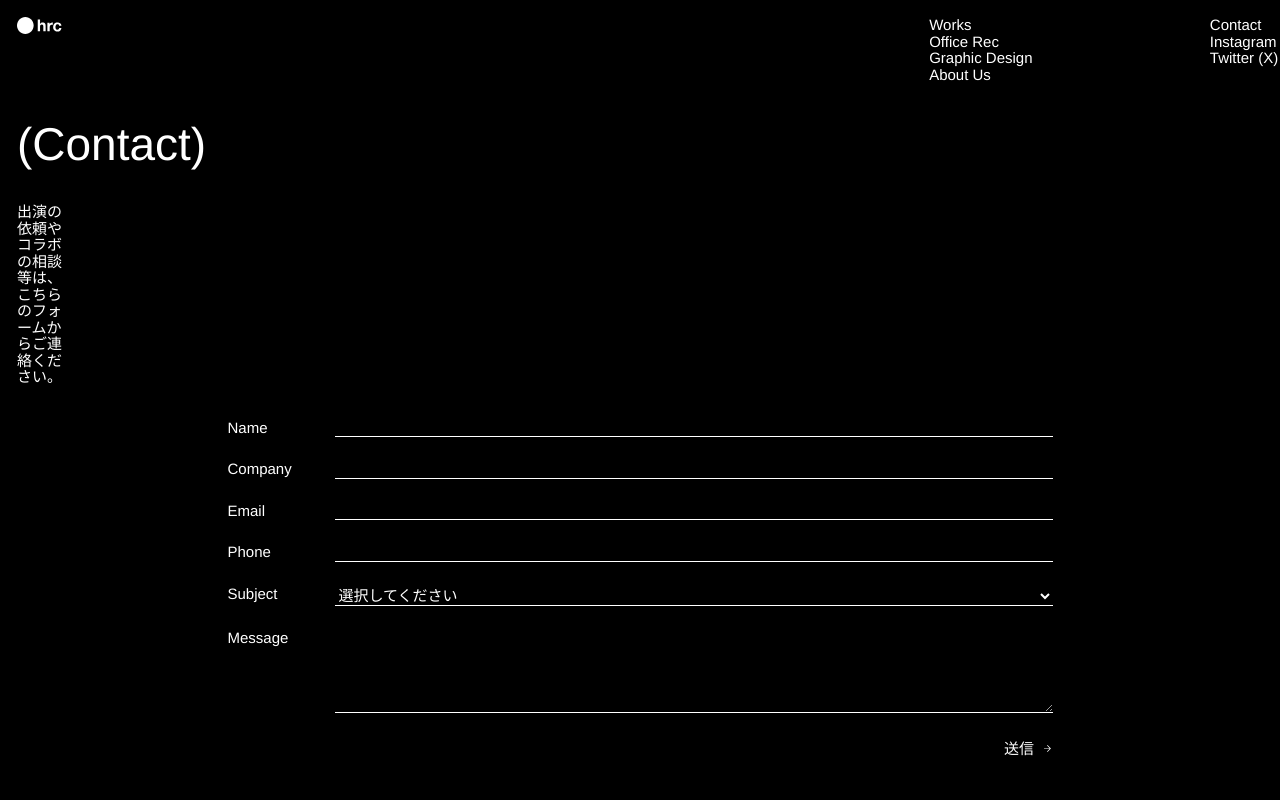
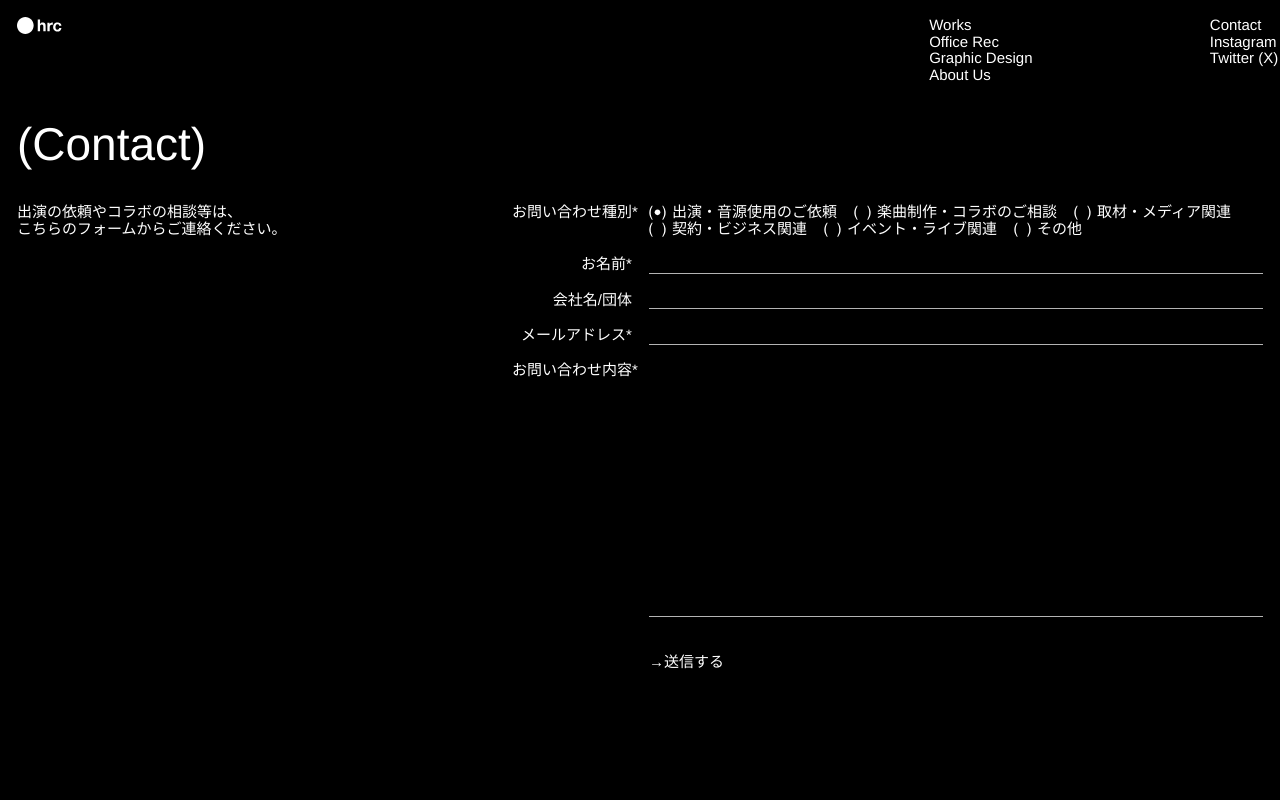
Before and after one commit to jongryonglee/hrc-website, a Next.js app: page /contact in a window 1280 px wide. Shown: the top 800 px of the page. Built offline with nearby package versions, Linux system fonts and the light colour scheme.

Commit message:
contact page fixed

```diff
--- a/app/components/TopFooter.tsx
+++ b/app/components/TopFooter.tsx
@@ -55,7 +55,7 @@ export const TopFooter = () => {
         {/* サブナビ */}
         <div className="col-start-8 md:col-span-1 flex items-start md:[grid-row:span_7]">
           <div className="text-left">
-            <Link href="mailto:contact@hrc.com" className="hover:opacity-70 transition-opacity">
+            <Link href="/contact" className="hover:opacity-70 transition-opacity">
               <p>Contact</p>
             </Link>
             <a
--- a/app/contact/page.tsx
+++ b/app/contact/page.tsx
@@ -1,9 +1,10 @@
 "use client";
 
-import Image from "next/image";
-import { useMemo, useState } from "react";
+import { useState } from "react";
 import { Header } from "../components/Header";
 import { Footer } from "../components/Footer";
+import Link from "next/link";
+import Image from "next/image";
 
 type ContactFormState = {
   name: string;
@@ -21,277 +22,328 @@ const initialState: ContactFormState = {
   company: "",
   email: "",
   phone: "",
-  subject: "",
+  subject: "performance",
   message: "",
 };
-
-const subjectOptions = [
-  { value: "", label: "選択してください" },
-  { value: "project", label: "制作依頼" },
-  { value: "consulting", label: "ご相談" },
-  { value: "press", label: "取材・メディア" },
-  { value: "other", label: "その他" },
-];
 
 const emailPattern = /^[^\s@]+@[^\s@]+\.[^\s@]+$/;
 
 export default function ContactPage() {
-  const [form, setForm] = useState<ContactFormState>(initialState);
+  const [formState, setFormState] = useState<ContactFormState>(initialState);
   const [errors, setErrors] = useState<ContactFormErrors>({});
   const [isSubmitted, setIsSubmitted] = useState(false);
-  const [isSubmitting, setIsSubmitting] = useState(false);
 
-  const hasErrors = useMemo(() => Object.keys(errors).length > 0, [errors]);
-
-  const updateField = (key: keyof ContactFormState, value: string) => {
-    setForm((prev) => ({ ...prev, [key]: value }));
-    if (errors[key]) {
-      setErrors((prev) => ({ ...prev, [key]: undefined }));
-    }
+  const handleChange = (
+    event: React.ChangeEvent<HTMLInputElement | HTMLTextAreaElement>
+  ) => {
+    const { name, value } = event.target;
+    setFormState((prev) => ({ ...prev, [name]: value }));
   };
 
-  const validate = (values: ContactFormState) => {
+  const handleSubmit = (event: React.FormEvent<HTMLFormElement>) => {
+    event.preventDefault();
     const nextErrors: ContactFormErrors = {};
 
-    if (!values.name.trim()) {
-      nextErrors.name = "お名前を入力してください。";
+    if (!formState.subject) {
+      nextErrors.subject = "required";
+    }
+    if (!formState.name.trim()) {
+      nextErrors.name = "required";
+    }
+    if (!formState.email.trim()) {
+      nextErrors.email = "required";
+    } else if (!emailPattern.test(formState.email)) {
+      nextErrors.email = "format";
+    }
+    if (!formState.message.trim()) {
+      nextErrors.message = "required";
     }
 
-    if (!values.email.trim()) {
-      nextErrors.email = "メールアドレスを入力してください。";
-    } else if (!emailPattern.test(values.email)) {
-      nextErrors.email = "メールアドレスの形式が正しくありません。";
-    }
-
-    if (!values.subject) {
-      nextErrors.subject = "お問い合わせ内容を選択してください。";
-    }
-
-    if (!values.message.trim()) {
-      nextErrors.message = "お問い合わせ内容を入力してください。";
-    }
-
-    return nextErrors;
-  };
-
-  const handleSubmit = async (event: React.FormEvent<HTMLFormElement>) => {
-    event.preventDefault();
-    const nextErrors = validate(form);
     setErrors(nextErrors);
-
     if (Object.keys(nextErrors).length > 0) {
       return;
     }
-
-    setIsSubmitting(true);
-    await new Promise((resolve) => setTimeout(resolve, 500));
-    setIsSubmitting(false);
     setIsSubmitted(true);
   };
 
-  const handleReset = () => {
-    setForm(initialState);
-    setErrors({});
-    setIsSubmitted(false);
-  };
+  const getInputClass = (hasError: boolean) =>
+    [
+      "w-full bg-transparent border-b pb-[1px] focus:outline-none",
+      hasError ? "border-red-500 focus:border-red-500" : "border-white/70 focus:border-white",
+    ].join(" ");
 
   return (
-    <div className="flex min-h-full flex-col">
+    <div className="flex min-h-full flex-col flex-1">
       <Header />
 
       <section>
         <div className="layout-grid">
-          <div className="grid-full [grid-row:span_5]">
+          <div className="grid-full [grid-row:span_4] md:[grid-row:span_5]">
             <h1>(Contact)</h1>
           </div>
-          <div className="flex flex-row items-start gap-x-[17px] mt-[30px] md:mt-[0px]">
-          <div className="flex-4 md:flex-5 space-y-[15px] md:space-y-[34px]">出演の依頼やコラボの相談等は、<br  />
-          こちらのフォームからご連絡ください。</div>
-          </div>
-        </div>
-      </section>
 
-      <section className="mt-[34px]">
-        <div className="layout-grid">
-          <div className="col-span-9 md:col-span-12 md:col-start-4">
-            {isSubmitted ? (
-              <div className="space-y-[17px] md:space-y-[24px]">
-                <div className="space-y-[8px]">
-                  <p>送信が完了しました。</p>
-                  <p>お問い合わせありがとうございます。内容を確認のうえご連絡いたします。</p>
+          {isSubmitted ? (
+            <div className="grid-full mt-[0px] md:mt-[0px]">
+              <p>Thank you!</p>
+              <p>内容を確認のうえ、追って連絡させていただきます。</p>
+              <Link href="/" className="flex w-fit items-center hover:opacity-70 transition-opacity mt-[15px] md:mt-[px]">
+                <Image src="/arrow-right.svg" alt="" width={17} height={17} />
+                <span>Back to top</span>
+              </Link>
+            </div>
+
+          ) : (
+            <div className="grid-full mt-[0px] whitespace-nowrap">
+              <div className="flex flex-col md:flex-row items-start gap-x-[10px] md:gap-x-[17px]">
+                <div className="flex-4 md:flex-7 space-y-[15px] mb-[30px] md:mb-[0px] md:space-y-[34px]">
+                  <p>出演の依頼やコラボの相談等は、<br />こちらのフォームからご連絡ください。</p>
                 </div>
-                <button
-                  type="button"
-                  onClick={handleReset}
-                  className="inline-flex items-center gap-2 hover:opacity-70 transition-opacity"
+                <form
+                  className="flex-1 md:flex-11 text-[14px] leading-[1.1] md:text-[15px] space-y-[15px] md:space-y-[17px] ml-[calc((100%-80px)/9)] md:ml-0"
+                  onSubmit={handleSubmit}
+                  noValidate
                 >
-                  <span>フォームに戻る</span>
-                  <Image src="/arrow-right.svg" alt="" width={11} height={11} />
-                </button>
-              </div>
-            ) : (
-              <form onSubmit={handleSubmit} className="space-y-[20px] md:space-y-[24px]">
-                {hasErrors && (
-                  <p className="text-[12px] text-red-600">
-                    入力内容をご確認ください。
-                  </p>
-                )}
+                <div className="flex items-start gap-x-[10px] md:gap-x-[17px]">
+                  <label className="w-[120px] shrink-0 text-right">
+                    お問い合わせ種別
+                    <span className={errors.subject ? "text-red-500" : "text-white"}>*</span>
+                  </label>
+                  <div className="flex-1">
+                    <div className="flex flex-wrap gap-x-[10px] md:gap-x-[17px] whitespace-nowrap">
+                      <label className="flex w-full md:w-auto items-center gap-x-[6px]">
+                        <input
+                          type="radio"
+                          name="subject"
+                          value="performance"
+                          className="peer sr-only"
+                          checked={formState.subject === "performance"}
+                          onChange={handleChange}
+                        />
+                        <img
+                          src="/icon/empty.svg"
+                          alt=""
+                          aria-hidden="true"
+                          className="inline-block h-[17px] w-[17px] peer-checked:hidden"
+                        />
+                        <img
+                          src="/icon/fulled.svg"
+                          alt=""
+                          aria-hidden="true"
+                          className="hidden h-[17px] w-[17px] peer-checked:inline-block"
+                        />
+                        出演・音源使用のご依頼
+                      </label>
+                      <label className="flex w-full md:w-auto items-center gap-x-[6px]">
+                        <input
+                          type="radio"
+                          name="subject"
+                          value="collab"
+                          className="peer sr-only"
+                          checked={formState.subject === "collab"}
+                          onChange={handleChange}
+                        />
+                        <img
+                          src="/icon/empty.svg"
+                          alt=""
+                          aria-hidden="true"
+                          className="inline-block h-[17px] w-[17px] peer-checked:hidden"
+                        />
+                        <img
+                          src="/icon/fulled.svg"
+                          alt=""
+                          aria-hidden="true"
+                          className="hidden h-[17px] w-[17px] peer-checked:inline-block"
+                        />
+                        楽曲制作・コラボのご相談
+                      </label>
+                      <label className="flex w-full md:w-auto items-center gap-x-[6px]">
+                        <input
+                          type="radio"
+                          name="subject"
+                          value="press"
+                          className="peer sr-only"
+                          checked={formState.subject === "press"}
+                          onChange={handleChange}
+                        />
+                        <img
+                          src="/icon/empty.svg"
+                          alt=""
+                          aria-hidden="true"
+                          className="inline-block h-[17px] w-[17px] peer-checked:hidden"
+                        />
+                        <img
+                          src="/icon/fulled.svg"
+                          alt=""
+                          aria-hidden="true"
+                          className="hidden h-[17px] w-[17px] peer-checked:inline-block"
+                        />
+                        取材・メディア関連
+                      </label>
+                      <label className="flex w-full md:w-auto items-center gap-x-[6px]">
+                        <input
+                          type="radio"
+                          name="subject"
+                          value="business"
+                          className="peer sr-only"
+                          checked={formState.subject === "business"}
+                          onChange={handleChange}
+                        />
+                        <img
+                          src="/icon/empty.svg"
+                          alt=""
+                          aria-hidden="true"
+                          className="inline-block h-[17px] w-[17px] peer-checked:hidden"
+                        />
+                        <img
+                          src="/icon/fulled.svg"
+                          alt=""
+                          aria-hidden="true"
+                          className="hidden h-[17px] w-[17px] peer-checked:inline-block"
+                        />
+                        契約・ビジネス関連
+                      </label>
+                      <label className="flex w-full md:w-auto items-center gap-x-[6px]">
+                        <input
+                          type="radio"
+                          name="subject"
+                          value="event"
+                          className="peer sr-only"
+                          checked={formState.subject === "event"}
+                          onChange={handleChange}
+                        />
+                        <img
+                          src="/icon/empty.svg"
+                          alt=""
+                          aria-hidden="true"
+                          className="inline-block h-[17px] w-[17px] peer-checked:hidden"
+                        />
+                        <img
+                          src="/icon/fulled.svg"
+                          alt=""
+                          aria-hidden="true"
+                          className="hidden h-[17px] w-[17px] peer-checked:inline-block"
+                        />
+                        イベント・ライブ関連
+                      </label>
+                      <label className="flex w-full md:w-auto items-center gap-x-[6px]">
+                        <input
+                          type="radio"
+                          name="subject"
+                          value="other"
+                          className="peer sr-only"
+                          checked={formState.subject === "other"}
+                          onChange={handleChange}
+                        />
+                        <img
+                          src="/icon/empty.svg"
+                          alt=""
+                          aria-hidden="true"
+                          className="inline-block h-[17px] w-[17px] peer-checked:hidden"
+                        />
+                        <img
+                          src="/icon/fulled.svg"
+                          alt=""
+                          aria-hidden="true"
+                          className="hidden h-[17px] w-[17px] peer-checked:inline-block"
+                        />
+                        その他
+                      </label>
+                    </div>
+                  </div>
+                </div>
 
-                <div className="flex items-start gap-x-[17px]">
-                  <label htmlFor="contact-name" className="w-[90px] shrink-0">
-                    Name
+                <div className="flex items-center gap-x-[10px] md:gap-x-[17px]">
+                  <label htmlFor="contact-name" className="w-[120px] shrink-0 text-right">
+                    お名前
+                    <span className={errors.name ? "text-red-500" : "text-white"}>*</span>
                   </label>
                   <div className="flex-1">
                     <input
                       id="contact-name"
                       name="name"
-                      value={form.name}
-                      onChange={(event) => updateField("name", event.target.value)}
-                      className={`w-full border-b bg-transparent outline-none ${
-                        errors.name ? "border-red-500 text-red-600" : "border-current"
-                      }`}
-                      aria-invalid={Boolean(errors.name)}
-                      aria-describedby={errors.name ? "contact-name-error" : undefined}
-                      autoComplete="name"
+                      required
+                      value={formState.name}
+                      onChange={handleChange}
+                      className={getInputClass(Boolean(errors.name))}
                     />
-                    {errors.name && (
-                      <p id="contact-name-error" className="mt-[6px] text-[12px] text-red-600">
-                        {errors.name}
-                      </p>
-                    )}
                   </div>
                 </div>
 
-                <div className="flex items-start gap-x-[17px]">
-                  <label htmlFor="contact-company" className="w-[90px] shrink-0">
-                    Company
+                <div className="flex items-center gap-x-[10px] md:gap-x-[17px]">
+                  <label htmlFor="contact-company" className="w-[120px] shrink-0 text-right">
+                    会社名/団体
                   </label>
                   <div className="flex-1">
                     <input
                       id="contact-company"
                       name="company"
-                      value={form.company}
-                      onChange={(event) => updateField("company", event.target.value)}
-                      className="w-full border-b border-current bg-transparent outline-none"
-                      autoComplete="organization"
+                      value={formState.company}
+                      onChange={handleChange}
+                      className={getInputClass(Boolean(errors.company))}
                     />
                   </div>
                 </div>
 
-                <div className="flex items-start gap-x-[17px]">
-                  <label htmlFor="contact-email" className="w-[90px] shrink-0">
-                    Email
+                <div className="flex items-center gap-x-[10px] md:gap-x-[17px]">
+                  <label htmlFor="contact-email" className="w-[120px] shrink-0 text-right">
+                    メールアドレス
+                    <span className={errors.email ? "text-red-500" : "text-white"}>*</span>
                   </label>
                   <div className="flex-1">
                     <input
                       id="contact-email"
                       name="email"
                       type="email"
-                      value={form.email}
-                      onChange={(event) => updateField("email", event.target.value)}
-                      className={`w-full border-b bg-transparent outline-none ${
-                        errors.email ? "border-red-500 text-red-600" : "border-current"
-                      }`}
-                      aria-invalid={Boolean(errors.email)}
-                      aria-describedby={errors.email ? "contact-email-error" : undefined}
-                      autoComplete="email"
-                    />
-                    {errors.email && (
-                      <p id="contact-email-error" className="mt-[6px] text-[12px] text-red-600">
-                        {errors.email}
-                      </p>
-                    )}
-                  </div>
-                </div>
-
-                <div className="flex items-start gap-x-[17px]">
-                  <label htmlFor="contact-phone" className="w-[90px] shrink-0">
-                    Phone
-                  </label>
-                  <div className="flex-1">
-                    <input
-                      id="contact-phone"
-                      name="phone"
-                      value={form.phone}
-                      onChange={(event) => updateField("phone", event.target.value)}
-                      className="w-full border-b border-current bg-transparent outline-none"
-                      autoComplete="tel"
+                      required
+                      value={formState.email}
+                      onChange={handleChange}
+                      className={getInputClass(Boolean(errors.email))}
                     />
                   </div>
                 </div>
 
-                <div className="flex items-start gap-x-[17px]">
-                  <label htmlFor="contact-subject" className="w-[90px] shrink-0">
-                    Subject
-                  </label>
-                  <div className="flex-1">
-                    <div className="relative">
-                      <select
-                        id="contact-subject"
-                        name="subject"
-                        value={form.subject}
-                        onChange={(event) => updateField("subject", event.target.value)}
-                        className={`w-full border-b bg-transparent outline-none ${
-                          errors.subject ? "border-red-500 text-red-600" : "border-current"
-                        }`}
-                        aria-invalid={Boolean(errors.subject)}
-                        aria-describedby={errors.subject ? "contact-subject-error" : undefined}
-                      >
-                        {subjectOptions.map((option) => (
-                          <option key={option.value} value={option.value}>
-                            {option.label}
-                          </option>
-                        ))}
-                      </select>
-                    </div>
-                    {errors.subject && (
-                      <p id="contact-subject-error" className="mt-[6px] text-[12px] text-red-600">
-                        {errors.subject}
-                      </p>
-                    )}
-                  </div>
-                </div>
-
-                <div className="flex items-start gap-x-[17px]">
-                  <label htmlFor="contact-message" className="w-[90px] shrink-0">
-                    Message
+                <div className="flex items-start gap-x-[10px] md:gap-x-[17px] mb-[30px] md:mb-[34px]">
+                  <label htmlFor="contact-message" className="w-[120px] shrink-0 text-right">
+                    お問い合わせ内容
+                    <span className={errors.message ? "text-red-500" : "text-white"}>*</span>
                   </label>
                   <div className="flex-1">
                     <textarea
                       id="contact-message"
                       name="message"
-                      value={form.message}
-                      onChange={(event) => updateField("message", event.target.value)}
-                      rows={5}
-                      className={`w-full border-b bg-transparent outline-none ${
-                        errors.message ? "border-red-500 text-red-600" : "border-current"
-                      }`}
-                      aria-invalid={Boolean(errors.message)}
-                      aria-describedby={errors.message ? "contact-message-error" : undefined}
+                      required
+                      rows={3}
+                      value={formState.message}
+                      onChange={handleChange}
+                      className={[
+                        "w-full min-h-[180px] md:min-h-[255px] bg-transparent border-b pb-[1px] focus:outline-none resize-none",
+                        errors.message
+                          ? "border-red-500 focus:border-red-500"
+                          : "border-white/70 focus:border-white",
+                      ].join(" ")}
                     />
-                    {errors.message && (
-                      <p id="contact-message-error" className="mt-[6px] text-[12px] text-red-600">
-                        {errors.message}
-                      </p>
-                    )}
                   </div>
                 </div>
 
-                <div className="flex items-center justify-end">
-                  <button
-                    type="submit"
-                    disabled={isSubmitting}
-                    className="inline-flex items-center gap-2 hover:opacity-70 transition-opacity disabled:opacity-40"
-                  >
-                    <span>{isSubmitting ? "送信中..." : "送信"}</span>
-                    <Image src="/arrow-right.svg" alt="" width={11} height={11} />
-                  </button>
+                <div className="flex items-center gap-x-[10px] md:gap-x-[17px]">
+                  <div className="w-[120px] shrink-0" />
+                  <div className="flex-1 pb-[1px]">
+                    <button
+                      type="submit"
+                      className="text-white hover:text-white transition-colors"
+                    >
+                      <p>→送信する</p>
+                    </button>
+                  </div>
                 </div>
-              </form>
-            )}
-          </div>
+                </form>
+              </div>
+            </div>
+          )}
         </div>
       </section>
+
+
 
       <section className="mt-[68px]">
         <div className="layout-grid">
--- a/app/graphic_design/page.tsx
+++ b/app/graphic_design/page.tsx
@@ -4,7 +4,7 @@ import { Footer } from "../components/Footer";
 
 export default function GraphicDesignPage() {
   return (
-    <div className="flex min-h-full flex-col">
+    <div className="flex min-h-full flex-col flex-1">
       <Header />
 
         {/* Title & summary */}
--- a/app/office_rec/page.tsx
+++ b/app/office_rec/page.tsx
@@ -87,7 +87,7 @@ const officeRecItems: GridItem[] = [
 
 export default function OfficeRecPage() {
   return (
-    <div className="flex min-h-full flex-col">
+    <div className="flex min-h-full flex-col flex-1">
       <Header />
 
         {/* Title & summary */}
--- a/app/page.tsx
+++ b/app/page.tsx
@@ -4,10 +4,10 @@ import { TopFooter } from "./components/TopFooter";
 export default function Home() {
   return (
     <>
-      <div className="h-full w-full overflow-hidden">
+      <div className="min-h-full w-full overflow-hidden md:block">
         {/* Works Grid - 横スクロール */}
         <WorksGridHorizontal />
-        <TopFooter />
+          <TopFooter />
       </div>
     </>
   );
--- a/app/works/page.tsx
+++ b/app/works/page.tsx
@@ -25,7 +25,7 @@ const worksItems: GridItem[] = Array.from({ length: 18 }).map((_, i) => ({
 
 export default function WorkPage() {
   return (
-    <div className="flex min-h-full flex-col">
+    <div className="flex min-h-full flex-col flex-1">
       <Header />
 
       {/* Title & summary */}
```
Also changed, not shown: app/about/page.tsx (+12 -12 lines), public/icon/empty.svg (added), public/icon/fulled.svg (added).
